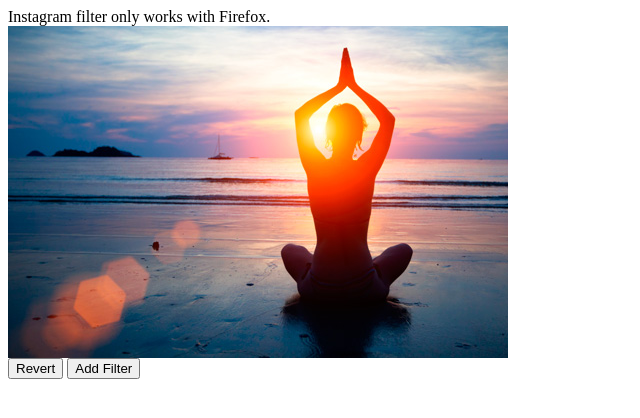
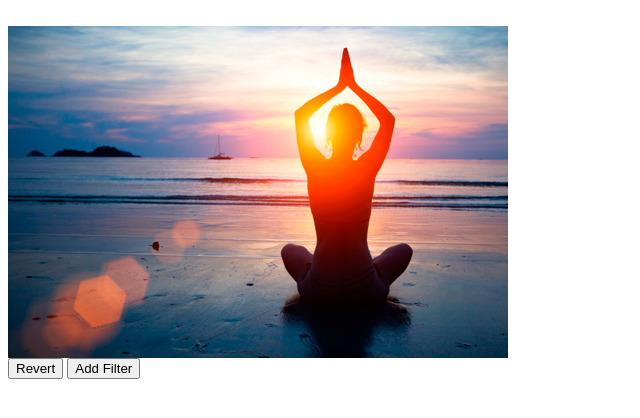
Before and after one commit to mers89/instagram-filter, a plain HTML site: page index.html in a window 1280 px wide. Shown: the whole page, without its empty margins (0-640 px from the left). Drawn offline with Linux system fonts and the light colour scheme.

Commit message:
update index.html

```diff
--- a/index.html
+++ b/index.html
@@ -4,7 +4,7 @@
 	</head>
 
 	<body>
-		Instagram filter only works with Firefox.
+
 	<br>
 		<img id="my-image" src="Yoga.jpg">
 		<br>
```
